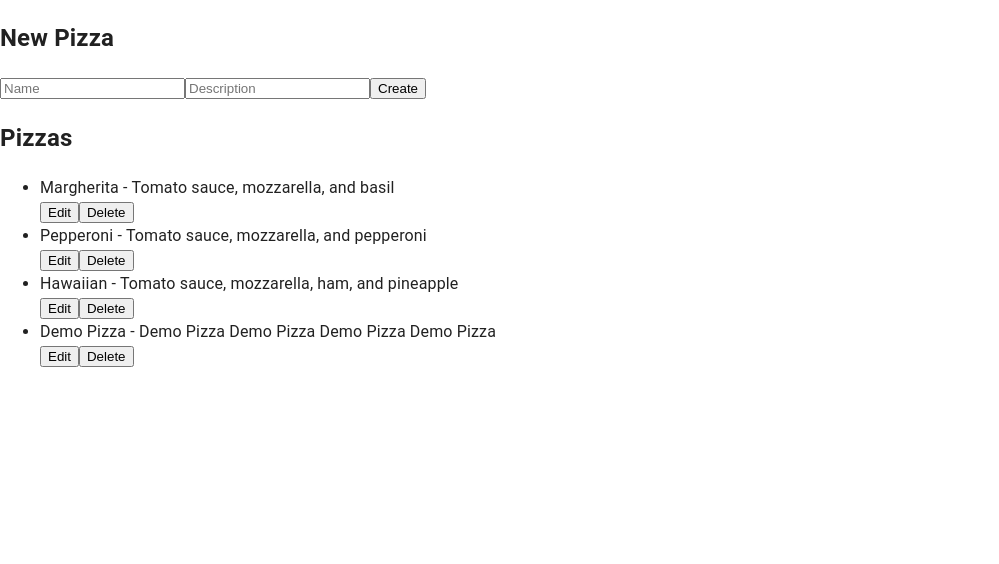
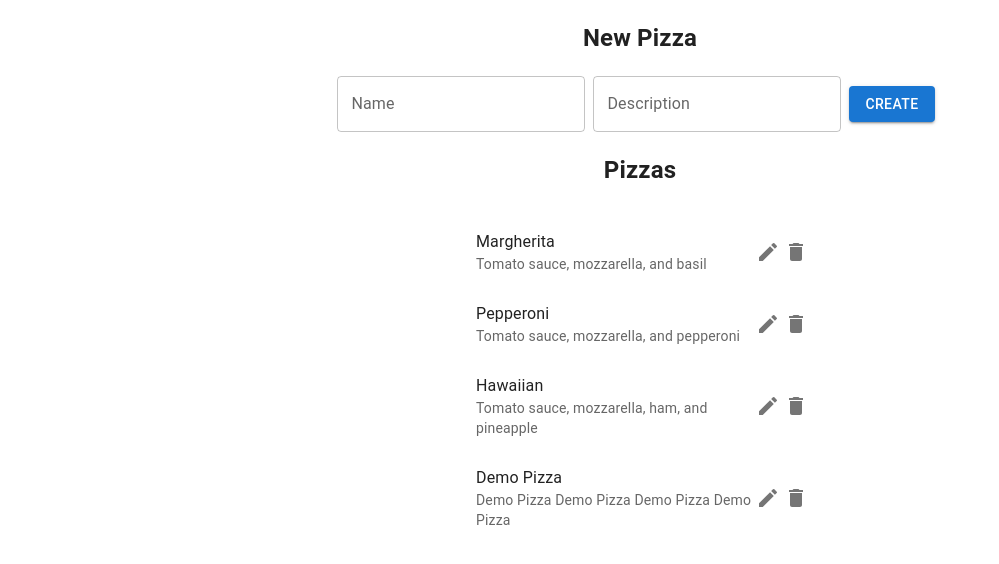
Before and after one commit to herikerbeth/pizza-client, a React (Vite) app: page / in a window 1280 px wide. Shown: the top 564 px of the page, without its empty margins (0-999 px from the left). Built offline with nearby package versions, Linux system fonts and the light colour scheme; data requests are answered from the project's data file.

Commit message:
feat: integrate Material UI components into PizzaList
Replaced standard HTML elements with Material UI components to improve
the UI. Added better state management using useEffect, enhanced form
handling, and improved edit/delete actions with Material UI icons.

```diff
--- a/src/PizzaList.jsx
+++ b/src/PizzaList.jsx
@@ -1,10 +1,27 @@
-import { useState } from 'react';
+import { useEffect, useState } from 'react';
+import { TextField, Button, Box, List, ListItem, ListItemText, ListItemSecondaryAction, IconButton } from '@mui/material';
+import { Delete, Edit } from '@mui/icons-material';
 
 function PizzaList({ name, data, onCreate, onUpdate, onDelete, error }) {
+
+  console.log(`PizzaList: ${JSON.stringify(data)}`);
+
   const [formData, setFormData] = useState({ id: '', name: '', description: '' });
   const [editingId, setEditingId] = useState(null);
 
+  useEffect(() => {
+    if (editingId === null) {
+      setFormData({ id: '', name: '', description: ''});
+    } else {
+      const currentItem = data.find(item => item.id === editingId);
+      setFormData(currentItem);
+    }
+  }, [editingId, data]);
+
   const handleFormChange = (event) => {
+
+    console.log(`handleFormChange: ${event.target.name} ${event.target.value}`)
+
     const { name, value } = event.target;
     setFormData(prevData => ({
       ...prevData,
@@ -14,63 +31,71 @@ function PizzaList({ name, data, onCreate, onUpdate, onDelete, error }) {
 
   const handleSubmit = (event) => {
     event.preventDefault();
-    if (editingId) {
+
+    console.log(`formData: ${JSON.stringify(formData)}`)
+
+    if (editingId !== null) {
+      console.log(`update item: ${JSON.stringify(formData)}`)
       onUpdate(formData);
-      setEditingId(null);
     } else {
       onCreate(formData);
     }
     setFormData({ id: '', name: '', description: '' });
+    setEditingId(null);
   };
 
-  const handleEdit = (item) => {
-    setEditingId(item.id);
-    setFormData({
-      id: item.id,
-      name: item.name,
-      description: item.description,
-    });
+  const handleEdit = (id) => {
+    setEditingId(id);
   };
 
   const handleCancelEdit = () => {
+    setFormData({ id: '', name: '', description: '' });
     setEditingId(null);
-    setFormData({ id: '', name: '', description: '' });
+  };
+
+  const handleDelete = (id) => {
+    onDelete(id);
   };
 
 
   return (
-    <div>
+    <Box className="Box" sx={{ display: 'flex', flexDirection: 'column', alignItems: 'center'}}>
       <h2>New {name}</h2>
-      <form onSubmit={handleSubmit}>
-        <input
-          type="text"
+      <form onSubmit={handleSubmit} style={{ display: 'flex', flexDirection: 'row', alignItems: 'center', gap: 8}}>
+        <TextField
+          label="Name"
           name="name"
-          placeholder="Name"
           value={formData.name}
           onChange={handleFormChange}
         />
-        <input
-          type="text"
+        <TextField
+          label="Description"
           name="description"
-          placeholder="Description"
           value={formData.description}
           onChange={handleFormChange}
         />
-        <button type="submit">{editingId ? 'Update' : 'Create'}</button>
-        {editingId && <button type="button" onClick={handleCancelEdit}>Cancel</button>}
+        <Button sx={{ mr: 1}} variant='contained' type="submit">{editingId === null ? 'Create' : 'Update'}</Button>
+        {editingId !== null && <Button variant='contained' color='secondary' onClick={handleCancelEdit}>Cancel</Button>}
       </form>
-      {error && <div>{error.message}</div>}
       <h2>{name}s</h2>
-      <ul>
+      <List sx={{ width: '100%', maxWidth: 360 }}>
         {data.map(item => (
-          <li key={item.id}>
-            <div>{item.name} - {item.description}</div>
-            <div><button onClick={() => handleEdit(item)}>Edit</button>
-            <button onClick={() => onDelete(item.id)}>Delete</button></div>
-          </li>
+          <ListItem key={item.id} secondaryAction={
+            <>
+              <IconButton edge="end" aria-label="edit" onClick={() => handleEdit(item.id)}>
+                <Edit />
+              </IconButton>
+              <IconButton edge="end" aria-label="delete" onClick={() => onDelete(item.id)}>
+                <Delete />
+              </IconButton>
+            </>
+          }>
+            <ListItemText primary={item.name} secondary={item.description} />
+          </ListItem>
         ))}
-      </ul>
-    </div>
+      </List>
+      {error && <p>{error.message}</p>}
+    </Box>
   );
 }
 
```
